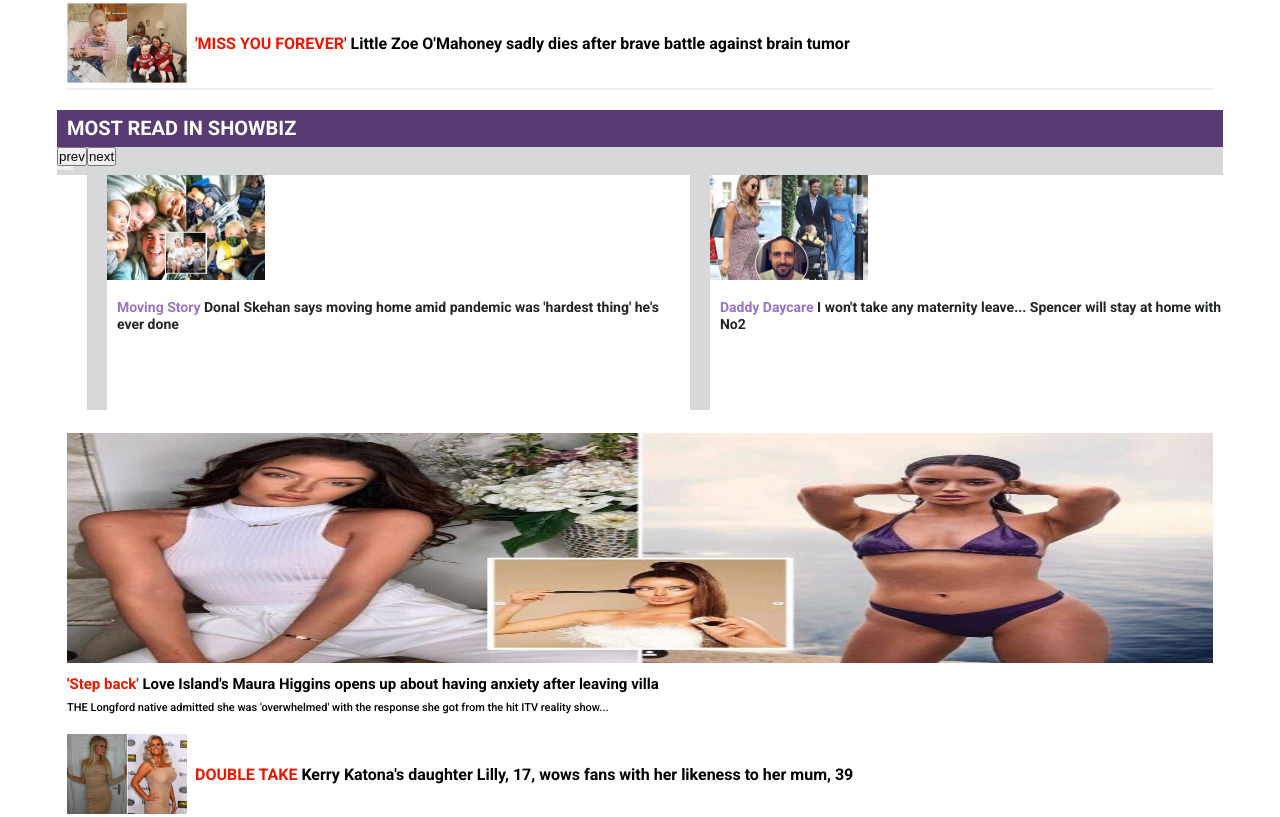
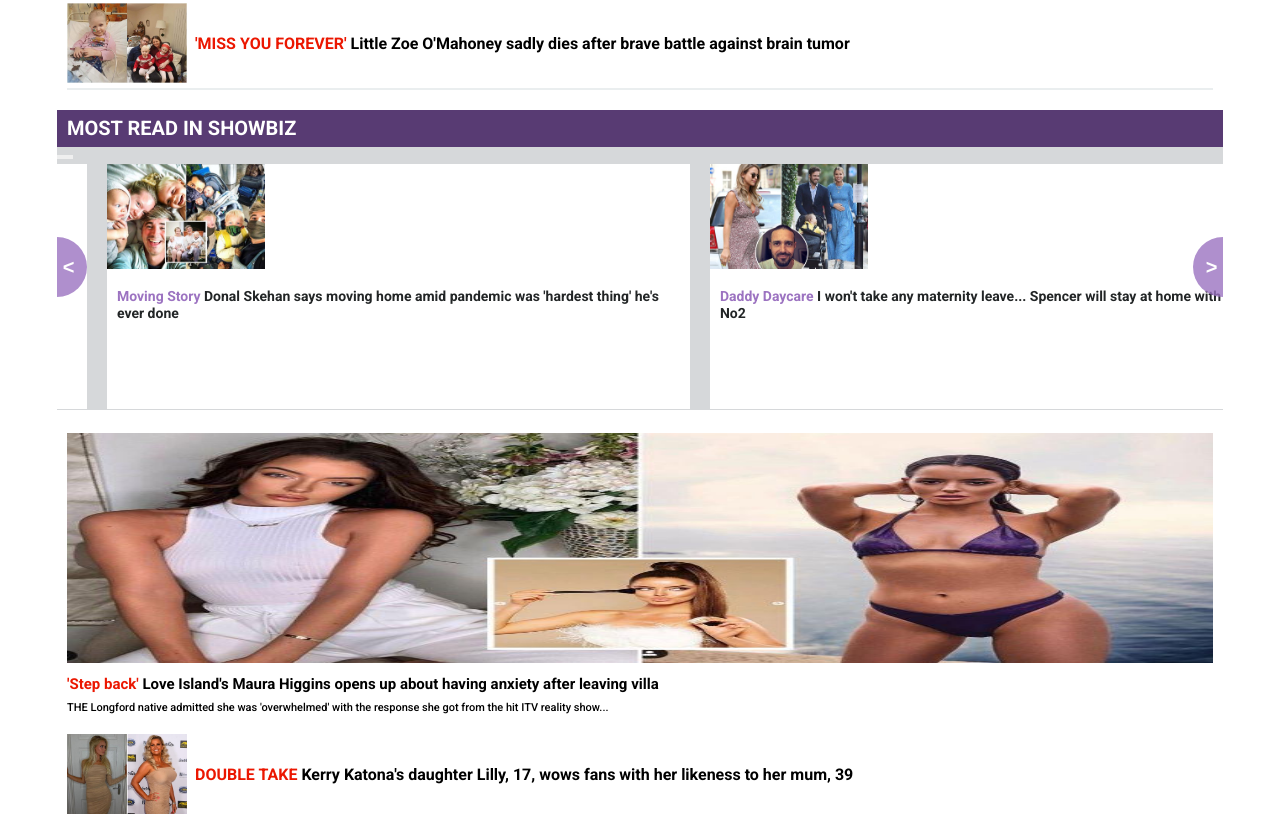
Before and after one commit to euguilhermegirardi/the-irish-sun-home-page, a website: page index.html in a window 1280 px wide. Shown: the part 1548-2365 px from the top of the page. Drawn offline with nearby package versions, Linux system fonts and the light colour scheme; files whose address does not match are found by name.

Commit message:
Edit buttons slider

```diff
--- a/src/js/most-read-in-slider/index.js
+++ b/src/js/most-read-in-slider/index.js
@@ -10,11 +10,11 @@ sliders.forEach(slider => {
       swipeAngle: false,
       speed: 300,
       preventScrollOnTouch: "force",
-      // autoWidth: true
       responsive: {
          500: {
             controls: true,
-            fixedWidth: false
+            controlsText: ['<', '>'],
+            fixedWidth: false,
          }
       }
    });
--- a/src/scss/layout/_most-read.scss
+++ b/src/scss/layout/_most-read.scss
@@ -60,3 +60,40 @@
       height: 22.6rem;
    }
 }
+
+.tns-controls {
+   display: flex;
+   justify-content: space-between;
+   height: 8px;
+}
+
+[data-controls="prev"] {
+   width: 3rem;
+   height: 6rem;
+   color: #fff;
+   background-color: rgba(156, 115, 193, 0.8);
+   border: none;
+   border-radius: 0 3rem 3rem 0;
+   position: relative;
+   left: 0rem;
+   top: 9rem;
+   z-index: 10000;
+   font-weight: 600;
+   font-size: 2rem;
+   padding-right: 7px;
+}
+
+[data-controls="next"] {
+   width: 3rem;
+   height: 6rem;
+   color: #fff;
+   background-color: rgba(156, 115, 193, 0.8);
+   border: none;
+   border-radius: 3rem 0rem 0rem 3rem;
+   position: relative;
+   top: 9rem;
+   z-index: 10000;
+   font-weight: 600;
+   font-size: 2rem;
+   padding-left: 7px;
+}
```
Also changed, not shown: dist/minified/all.js, dist/minified/main.css, 1 other file.
